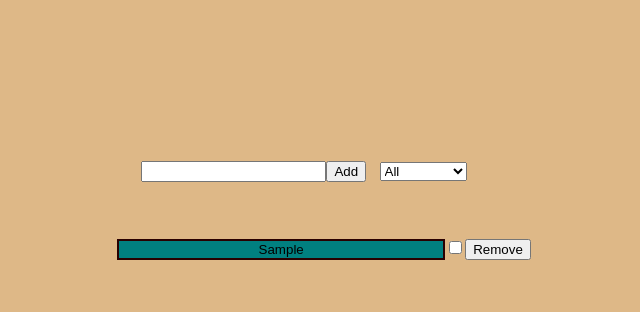
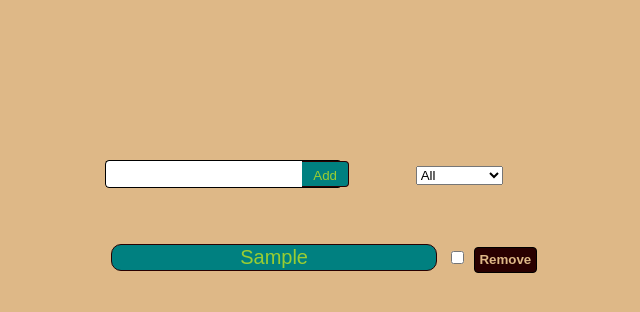
Before and after one commit to irugard/to-do-list, a React (Create React App) app in the folder to-do-list/: page / in a window 1280 px wide. Both pictures are taken after typing "Sample" into the empty fields and a click on the button "Add". Shown: the top 312 px of the page, without its empty margins (336-976 px from the left). Built offline with nearby package versions, Linux system fonts and the light colour scheme.

Commit message:
adding some styling, checkboxes cant be styled so will replace with custom checkbox or button

```diff
--- a/to-do-list/src/App.css
+++ b/to-do-list/src/App.css
@@ -16,10 +16,50 @@ Form{
   margin-bottom: 1em;
 }
 
+.input-text{
+  border-radius: 00.25em;
+  font-size: 18px;
+  border: 1px solid black;
+  border-right: none;
+  min-height: 1.35em;
+}
+
 .task-text{
   text-align: center;
   min-width: 25vw;
   max-width: 80vw;
-  border: 2px solid #290000;
+  border: 1px solid #290000;
   background-color: teal;
+  border-radius: 0.5em;
+  color: yellowgreen;
+  font-size: 20px;
+  margin-right: 0.5em;
+  font-family: Arial, Helvetica, sans-serif;
 }
+
+.submit-button{
+  background-color: teal;
+  margin-left: -3em;
+  margin-right: 4em;
+  border-radius: 0em 0.3em 0.3em 0em;
+  padding-bottom: 0.251em;
+  padding-top: 0.4em;
+  min-width: 3.5em;
+  color: yellowgreen;
+  border: 1px solid #290000;
+  border-left: none;
+}
+
+.remove-button{
+  background-color: #290000;
+  padding: 0.35em;
+  color: burlywood;
+  font-weight: bold;
+  border: 1px solid black;
+  border-radius: 0.3em;
+  margin-left: 0.5em;
+}
+
+.checkbox{
+
+}
--- a/to-do-list/src/components/Form.js
+++ b/to-do-list/src/components/Form.js
@@ -5,8 +5,8 @@ const Form = ({ handleFormInputChange, handleSubmitForm, inputValue, filter, han
 
     return (
         <form style={{ textAlign: 'center' }}>
-            <input type='text' onChange={handleFormInputChange} value={inputValue} autoFocus/>
-            <button type='submit' onClick={handleSubmitForm}>Add</button>
+            <input type='text' onChange={handleFormInputChange} value={inputValue} autoFocus className='input-text'/>
+            <button type='submit' onClick={handleSubmitForm} className='submit-button'>Add</button>
             <select name='todo-filter' style={{ marginLeft: '1em' }} onChange={handleFilter}>
                 <option value='All'>All</option>
                 <option value='Completed'>Completed</option>
--- a/to-do-list/src/components/Task.js
+++ b/to-do-list/src/components/Task.js
@@ -4,8 +4,8 @@ const Task = ({ value, handleDeleteTodoItem, handleChecked, id , checked}) => {
     return (
         <div>
             <input type='text' value={value} readOnly className='task-text' id={id} />
-            <input type='checkbox' onChange={handleChecked} id={id} checked={checked} />
-            <button type='button' id={id} onClick={handleDeleteTodoItem} >Remove</button>
+            <input type='checkbox' onChange={handleChecked} id={id} checked={checked} className='checkbox'/>
+            <button type='button' id={id} onClick={handleDeleteTodoItem} className='remove-button'>Remove</button>
         </div>
     )
 }
```
